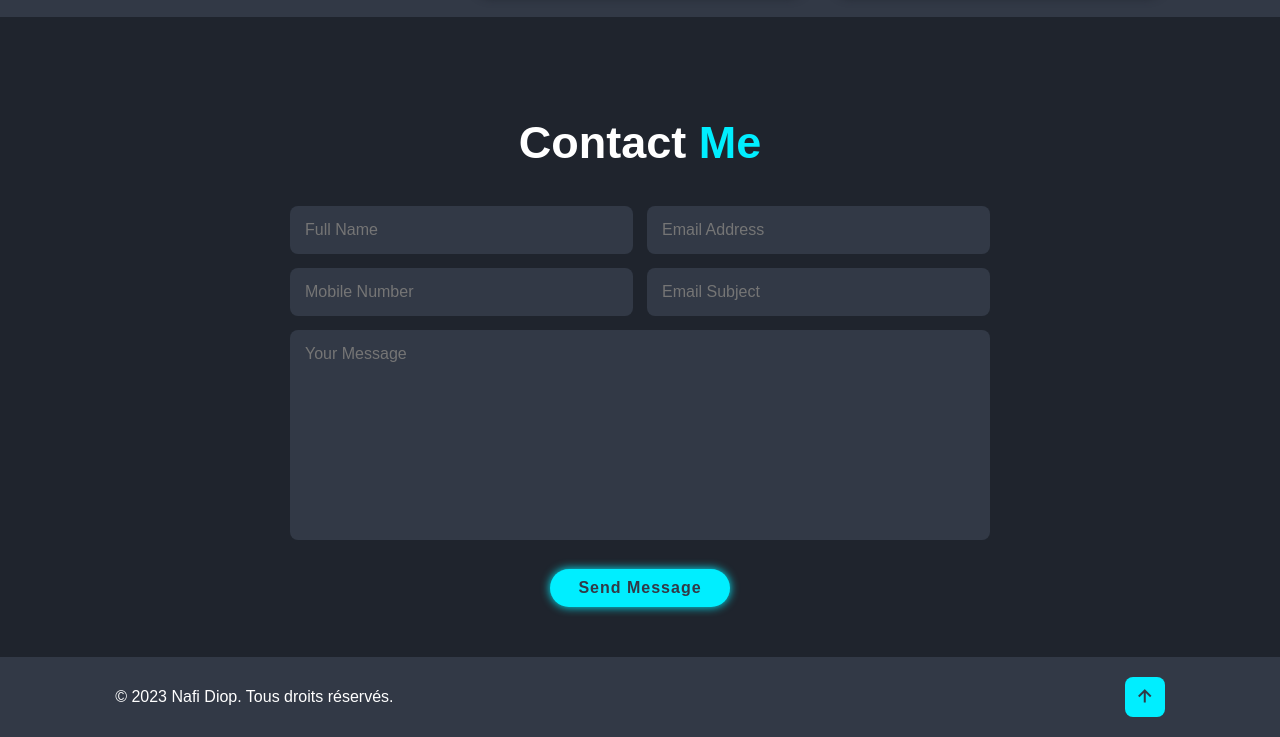
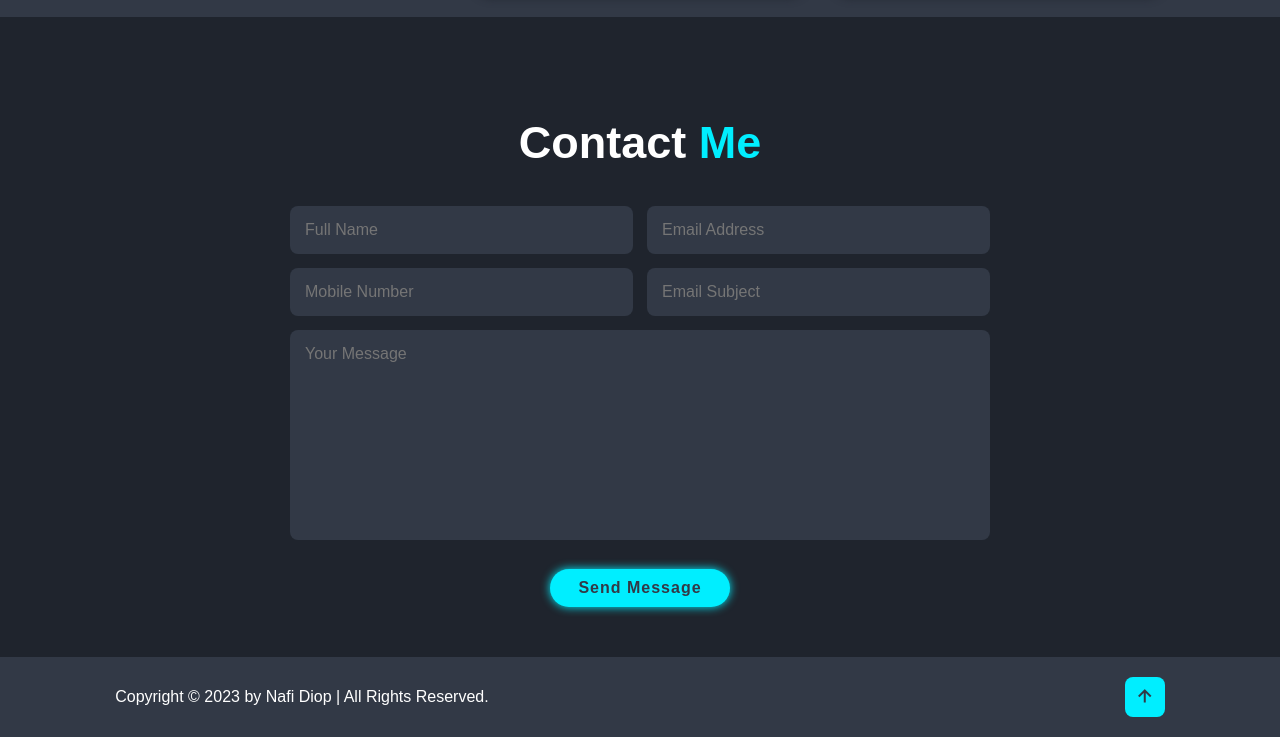
Before and after one commit to Diop-Nafi/mon-portfolio, a plain HTML site: page index.html in a window 1280 px wide. Shown: the part 2135-2872 px from the top of the page. Drawn offline with nearby package versions, Linux system fonts and the light colour scheme.

Commit message:
ajout pied de page

```diff
--- a/index.html
+++ b/index.html
@@ -194,7 +194,7 @@
     <!-- footer design -->
     <footer class="footer">
         <div class="footer-text">
-            <p>&copy; 2023 Nafi Diop. Tous droits réservés.</p>
+            <p>Copyright &copy; 2023 by Nafi Diop | All Rights Reserved.</p>
         </div>
         <div class="footer-iconTop">
             <a href="#home"><i class="bx bx-up-arrow-alt"></i></a>
--- a/style.css
+++ b/style.css
@@ -20,7 +20,7 @@
 
 html {
     font-size: 62.5%;
-    overflow: hidden;
+    /* overflow: hidden; */
 }
 
 body {
@@ -407,7 +407,7 @@ border-radius: .8rem;
 transition: .5s ease;
 }
 .footer-iconTop a:hover{
-box-shadow: 0 0 1rem var(--main-color);
+    box-shadow: 0 0 1rem var(--main-color);
 }
 .footer-iconTop a i{
     font-size: 2.4rem;
```
